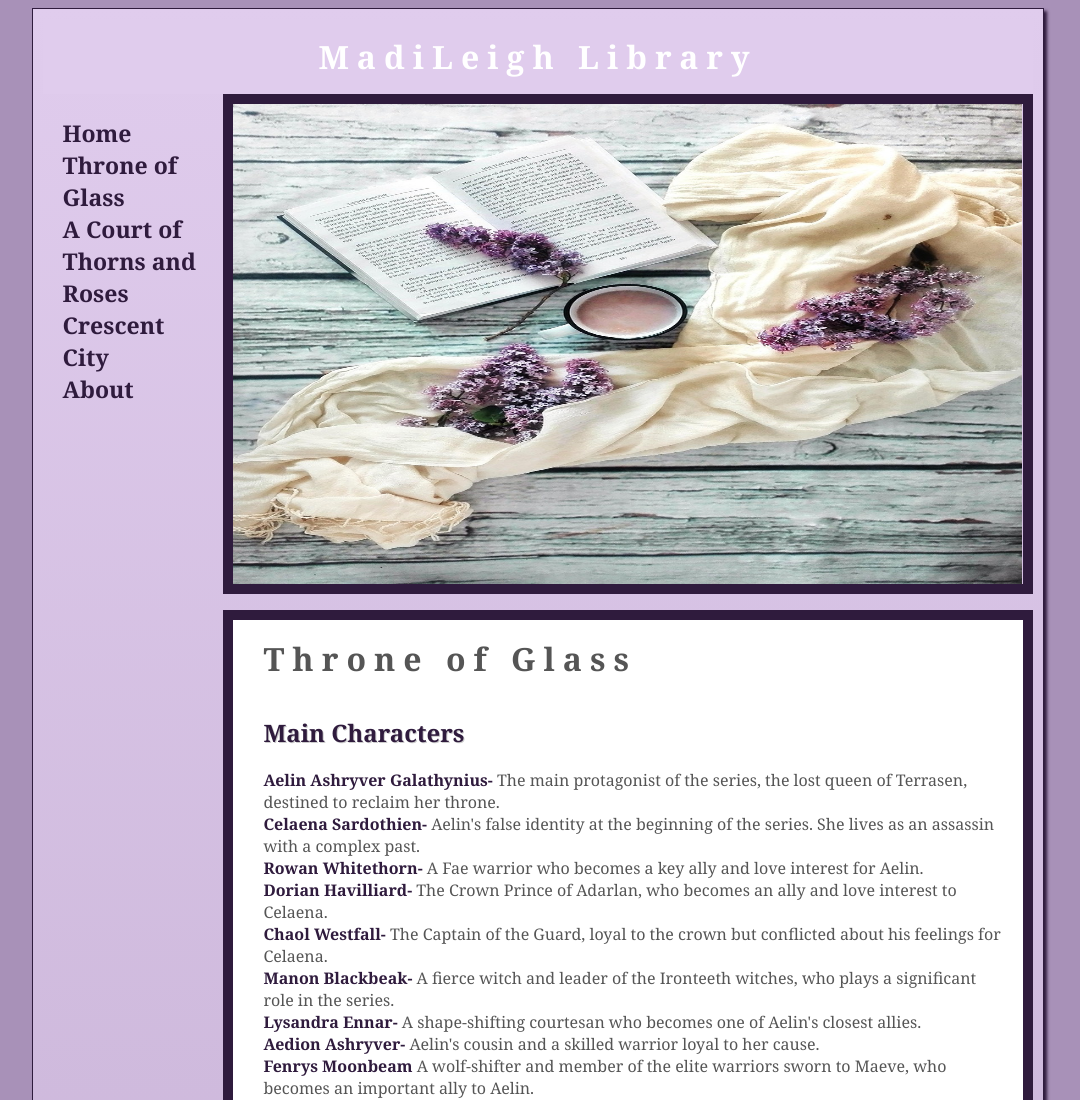
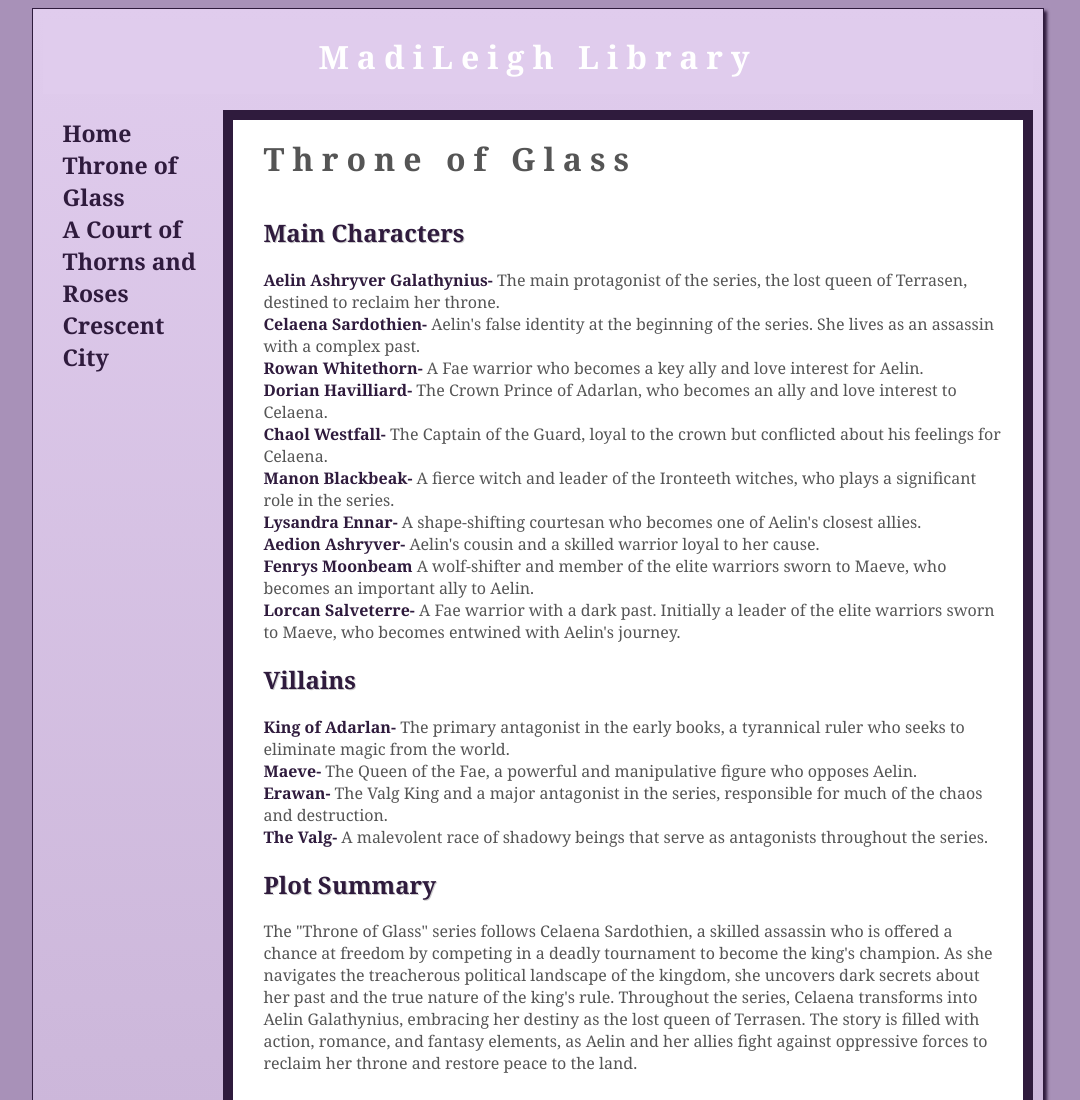
Before and after one commit to mlreno/CIS-Final-Project-, a plain HTML site: page tog.html in a window 1280 px wide. Shown: the top 1100 px of the page, without its empty margins (102-1182 px from the left). Drawn offline with Linux system fonts and the light colour scheme.

Commit message:
Fix HTML structure and update hero section

```diff
--- a/tog.html
+++ b/tog.html
@@ -21,10 +21,10 @@
         <li><a href="tog.html">Throne of Glass</a></li>
         <li><a href="acotar.html">A Court of Thorns and Roses</a></li>
         <li><a href="cc.html">Crescent City</a></li>
-        <li><a href="about.html">About</a></li>
     </ul>
 </nav>
-<div id="homehero" class="hero"></div>
+
+<div id="tog-hero" class="hero"></div>
 
 <main>
     <h1>Throne of Glass</h1>
```
Lines whose indentation alone changed are shown as unchanged.
